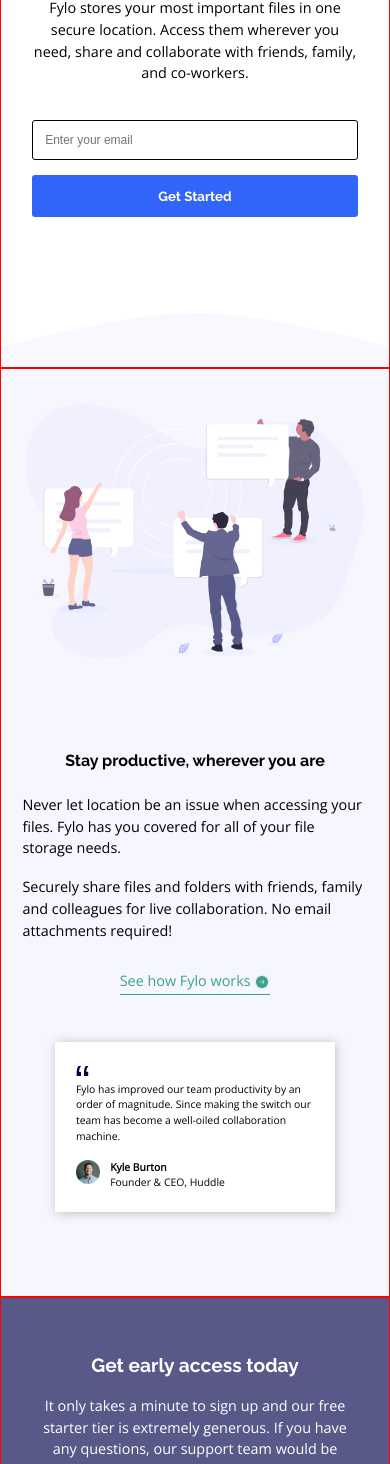
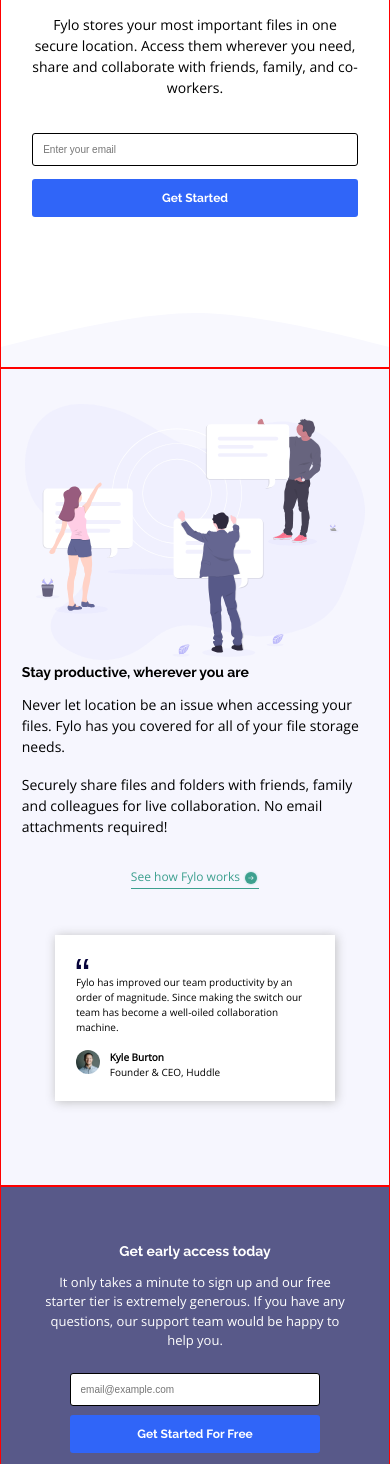
Before and after one commit to cornelisgijsbert/FEM-solutions, a plain HTML site: page landing-page/fylo-landing-page-with-two-column-layout-master/index.html in a window 390 px wide. Shown: the part 536-2000 px from the top of the page. Drawn offline with nearby package versions, Linux system fonts and the light colour scheme.

Commit message:
restyling two column landing page

```diff
--- a/landing-page/fylo-landing-page-with-two-column-layout-master/css/style.css
+++ b/landing-page/fylo-landing-page-with-two-column-layout-master/css/style.css
@@ -56,11 +56,82 @@
     box-sizing: border-box;
 }
 
+html {
+    font-size: 62.5%;
+}
+
 body {
     background: white;
-    font-size: 14px;
+    font-size: 1.4rem;
     font-family: 'Open Sans', sans-serif;
     font-weight: 400;
+}
+
+a {
+    text-decoration: none;
+    color: rgb(61, 160, 143);
+    border-bottom: solid 0.1em rgb(61, 160, 143);
+    padding-bottom: 0.3em;
+    font-size: 1.2rem;
+}
+
+a img {
+    vertical-align: middle;
+}
+
+form {
+    display: flex;
+    flex-direction: column;
+    margin: auto;
+}
+
+input[type=text] {
+    color: var(--light-gray);
+    border-radius: 3px;
+    border: black solid 1px;
+}
+
+input[type=button] {
+    background-color: var(--bright-blue);
+    color: white;
+    font-family: 'Raleway', sans-serif;
+    font-weight: 700;
+    border: none;
+    border-radius: 3px;
+}
+
+h1 {
+    font-size: 3rem;
+    font-family: 'Raleway', sans-serif;
+    font-weight: 700;
+    line-height: 1.233;
+    padding-bottom: 1em;
+}
+
+h2 {
+    font-size: 1.4rem;
+    font-family: 'Raleway', sans-serif;
+    font-weight: 700;
+    margin-bottom: 1em;
+}
+
+h3 {
+    font-size: 1.4rem;
+    font-family: 'Raleway', sans-serif;
+    font-weight: 700;
+    margin-top: 5.5em;
+    margin-bottom: 1.5em;
+    text-align: center;
+}
+
+section {
+    width: auto;
+    max-height: 100%;
+    display: grid;
+    grid-template-columns: auto;
+    grid-template-rows: auto auto;
+    border: 1px solid red;
+    /* only temp */
 }
 
 main {
@@ -90,7 +161,7 @@
 header ul {
     list-style: none;
     font-family: 'Raleway', sans-serif;
-    font-size: 0.8rem;
+    font-size: 1.4rem;
     align-self: center;
 }
 
@@ -106,79 +177,10 @@
     margin-left: 20px;
 }
 
-section {
-    width: auto;
-    max-height: 100%;
-    display: grid;
-    grid-template-columns: auto;
-    grid-template-rows: auto auto;
-    border: 1px solid red; /* only temp */
-}
-
 section figure img {
     max-width: 100%;
     height: auto;
     /*text-align: center;*/
-}
-
-h1 {
-    font-size: 1.5rem;
-    font-family: 'Raleway', sans-serif;
-    font-weight: 700;
-    line-height: 1.4em;
-    padding-bottom: 1em;
-}
-
-h2 {
-    font-size: 1.2rem;
-    font-family: 'Raleway', sans-serif;
-    font-weight: 700;
-    margin-bottom: 1em;
-}
-
-h3 {
-    font-size: 1rem;
-    font-family: 'Raleway', sans-serif;
-    font-weight: 700;
-    margin-top: 5.5em;
-    margin-bottom: 1.5em;
-    text-align: center;
-}
-
-.section-middle p:nth-child(4) {
-    text-align: center;
-}
-
-a {
-    text-decoration: none;
-    color: rgb(61, 160, 143);
-    border-bottom: solid 0.1em rgb(61, 160, 143);
-    padding-bottom: 0.3em;
-}
-
-a img {
-    vertical-align: middle;
-}
-
-form {
-    display: flex;
-    flex-direction: column;
-    margin: auto;
-}
-
-input[type=text] {
-    color: var(--light-gray);
-    border-radius: 3px;
-    border: black solid 1px;
-}
-
-input[type=button] {
-    background-color: var(--bright-blue);
-    color: white;
-    font-family: 'Raleway', sans-serif;
-    font-weight: 700;
-    border: none;
-    border-radius: 3px;
 }
 
 .section-top {
@@ -196,30 +198,32 @@
 .section-top .figure-top {
     /*margin-top: 6em;*/
     margin-bottom: 2em;
-    border: 1px solid blue; /* only temp*/
+    border: 1px solid blue;
+    /* only temp*/
 }
 
 .section-top p {
     /*padding-bottom: 25px;*/
-    font-size: 0.9rem;
-    line-height: 1.5em;
+    font-size: 1.4rem;
+    line-height: 1.5;
 }
 
 .section-top input[type=text] {
     padding: 1em;
-    font-size: 0.75rem;
+    font-size: 1rem;
 }
 
 .section-top input[type=button] {
     padding: 1em;
     margin-top: 1.1em;
+    font-size: 1.2rem;
 }
 
 .section-middle {
     background-color: var(--light-grayish-blue);
     padding-top: 2.5em;
-    padding-right: 5.5%;
-    padding-left: 5.5%;
+    padding-right: 5.33%;
+    padding-left: 5.33%;
     padding-bottom: 6em;
 }
 
@@ -230,8 +234,12 @@
 
 .section-middle p {
     /*padding-bottom: 25px;*/
-    font-size: 0.9rem;
-    line-height: 1.5em;
+    font-size: 1.4rem;
+    line-height: 1.5;
+}
+
+.section-middle p:nth-child(4) {
+    text-align: center;
 }
 
 div.review {
@@ -255,7 +263,7 @@
 }
 
 div.review p {
-    font-size: 0.65rem;
+    font-size: 1rem;
 }
 
 div.review p img {
@@ -271,26 +279,26 @@
     background-color: var(--desatutered-blue);
     color: white;
     padding-top: 4em;
-    padding-left: 10%;
-    padding-right: 10%;
+    padding-left: 9.53%;
+    padding-right: 9.53%;
     padding-bottom: 5em;
     text-align: center;
 }
 
 .section-bottom input[type=text] {
     padding: 1em;
-    font-size: 0.6rem;
+    font-size: 1rem;
 }
 
 .section-bottom input[type=button] {
     margin-top: 0.8em;
     padding: 1em;
-    font-size: 0.6rem;
+    font-size: 1.2rem;
 }
 
 .section-bottom p {
     padding-bottom: 1.7em;
-    font-size: 0.9rem;
+    font-size: 1.3rem;
     line-height: 1.5em;
 }
 
@@ -303,7 +311,7 @@
     padding-right: 11%;
     padding-bottom: 4em;
     padding-left: 11%;
-    font-size: 1.1em;
+    font-size: 1.4em;
 }
 
 .section-colofoon figure {
@@ -331,9 +339,14 @@
     display: inline;
 }
 
-@media only screen and (orientation: landscape) {
+@media only screen and (min-width:1440px) {
     header {
         margin-top: 65px;
+        margin-right: auto;
+        margin-left: auto;
+        padding-right: 5.5%;
+        padding-left: 5.5%;
+        max-width: 1440px;
     }
     section {
         grid-template-columns: 1fr 1fr;
@@ -349,6 +362,7 @@
     .section-middle,
     .section-bottom,
     .section-colofoon {
+        max-width: 1440px;
         padding-right: 5.5%;
         padding-left: 5.5%;
         text-align: left;
@@ -356,26 +370,27 @@
     h3 {
         text-align: left;
     }
-
     .section-top h1 {
         padding-top: 2.5em;
     }
-
     .section-top form {
         flex-direction: row;
         justify-content: space-between;
     }
-
     .section-top input[type=text] {
         padding: 1.2em 4em 1.2em 4em;
         font-size: 0.75rem;
     }
-
     .section-top input[type=button] {
         padding: 1.1em 3em 1.1em 3em;
         margin-top: 0;
     }
-
+    h2 {
+        font-size: 3rem;
+    }
+    h3 {
+        font-size: 2.4rem;
+    }
     .section-middle p:nth-child(4) {
         text-align: left;
     }
--- a/landing-page/fylo-landing-page-with-two-column-layout-master/index.html
+++ b/landing-page/fylo-landing-page-with-two-column-layout-master/index.html
@@ -1,14 +1,16 @@
 <!DOCTYPE html>
 <html lang="en">
-
 <head>
   <meta charset="UTF-8">
-    <meta content="width=device-width, initial-scale=1.0" name="viewport">
-    <!-- displays site properly based on user's device -->
-    <link href="./images/favicon-32x32.png" rel="icon" sizes="32x32" type="image/png">
-    <link href="css/style.css" rel="stylesheet">
-    <title>Frontend Mentor | Fylo landing page with two column layout</title>
-    <!-- Feel free to remove these styles or customise in your own stylesheet 👍 -->
+  <meta content="width=device-width, initial-scale=1.0"
+        name="viewport"><!-- displays site properly based on user's device -->
+  <link href="./images/favicon-32x32.png"
+        rel="icon"
+        sizes="32x32"
+        type="image/png">
+  <link href="css/style.css"
+        rel="stylesheet">
+  <title>Frontend Mentor | Fylo landing page with two column layout</title><!-- Feel free to remove these styles or customise in your own stylesheet 👍 -->
 
   <style>
         .attribution {
@@ -21,12 +23,12 @@
         }
   </style>
 </head>
-
 <body>
   <main>
     <header>
       <figure>
-                <img alt="Bedrijfs logo" src="images/logo.svg">
+        <img alt="Bedrijfs logo"
+                src="images/logo.svg">
       </figure>
       <ul>
         <li>Features</li>
@@ -36,32 +38,39 @@
     </header>
     <section class="section-top">
       <figure class="figure-top">
-                <img alt="" src="images/illustration-1.svg">
+        <img alt=""
+                src="images/illustration-1.svg">
       </figure>
       <div>
         <h1>All your files in one secure location, accessible anywhere.</h1>
         <p style="margin-bottom: 2.5em;">Fylo stores your most important files in one secure location. Access them wherever you need, share and collaborate with friends, family, and co-workers.</p>
         <form action="">
-                    <input placeholder="Enter your email" type="text"> <input type="button" value="Get Started">
+          <input placeholder="Enter your email"
+                type="text"> <input type="button"
+                value="Get Started">
         </form>
       </div>
     </section>
     <section class="section-middle">
       <figure class="figure-middle">
-                <img alt="" src="images/illustration-2.svg">
+        <img alt=""
+                src="images/illustration-2.svg">
       </figure>
       <div>
-                <h3>Stay productive, wherever you are</h3>
+        <h2>Stay productive, wherever you are</h2>
         <p style="margin-bottom: 1.2em;">Never let location be an issue when accessing your files. Fylo has you covered for all of your file storage needs.</p>
         <p>Securely share files and folders with friends, family and colleagues for live collaboration. No email attachments required!</p>
         <p style="margin-bottom: 3.5em; margin-top: 2em;"><a href="#">See how Fylo works <img alt=""
              src="images/icon-arrow.svg"></a></p>
         <div class="review">
           <figure class="figure-review">
-                        <img alt="" class="figure-review-quotes" src="images/icon-quotes.svg">
+            <img alt=""
+                    class="figure-review-quotes"
+                    src="images/icon-quotes.svg">
           </figure>
           <p>Fylo has improved our team productivity by an order of magnitude. Since making the switch our team has become a well-oiled collaboration machine.</p>
-                    <p style="margin-top: 1.5em;"><img alt="" src="images/avatar-testimonial.jpg"><b>Kyle Burton<br></b> Founder & CEO, Huddle</p>
+          <p style="margin-top: 1.5em;"><img alt=""
+               src="images/avatar-testimonial.jpg"><b>Kyle Burton<br></b> Founder & CEO, Huddle</p>
         </div>
       </div>
     </section>
@@ -70,17 +79,26 @@
         <h2>Get early access today</h2>
         <p>It only takes a minute to sign up and our free starter tier is extremely generous. If you have any questions, our support team would be happy to help you.</p>
       </div>
-            <form action="" class="width-80">
-                <input placeholder="email@example.com" type="text"> <input type="button" value="Get Started For Free">
+      <form action=""
+            class="width-80">
+        <input placeholder="email@example.com"
+              type="text"> <input type="button"
+              value="Get Started For Free">
       </form>
     </section>
     <section class="section-colofoon">
       <figure>
-                <img alt="" class="img-filter" src="images/logo.svg">
+        <img alt=""
+                class="img-filter"
+                src="images/logo.svg">
       </figure>
       <ul>
-                <li><img alt="icon Phone" class="mr-1em" src="images/icon-phone.svg"> Phone: +1-543-123-4567</li>
-                <li><img alt="icon mail" class="mr-1em" src="images/icon-email.svg"> example@fylo.com</li>
+        <li><img alt="icon Phone"
+             class="mr-1em"
+             src="images/icon-phone.svg"> Phone: +1-543-123-4567</li>
+        <li><img alt="icon mail"
+             class="mr-1em"
+             src="images/icon-email.svg"> example@fylo.com</li>
       </ul>
       <ul>
         <li>About Us</li>
@@ -94,15 +112,21 @@
         <li>Privacy</li>
       </ul>
       <ul style="align-self: center;">
-                <li class="social-media"><img src="images/402-facebook2.svg" alt="" class="img-filter"></li>
-                <li class="social-media"><img src="images/407-twitter.svg" alt="" class="img-filter"></li>
-                <li class="social-media"><img src="images/403-instagram.svg" alt="" class="img-filter"></li>
+        <li class="social-media"><img alt=""
+             class="img-filter"
+             src="images/402-facebook2.svg"></li>
+        <li class="social-media"><img alt=""
+             class="img-filter"
+             src="images/407-twitter.svg"></li>
+        <li class="social-media"><img alt=""
+             class="img-filter"
+             src="images/403-instagram.svg"></li>
       </ul>
     </section>
   </main>
   <footer>
-        <p class="attribution">Challenge by <a href="https://www.frontendmentor.io?ref=challenge" target="_blank">Frontend Mentor</a>. Coded by <a href="#">Your Name Here</a>.</p>
+    <p class="attribution">Challenge by <a href="https://www.frontendmentor.io?ref=challenge"
+       target="_blank">Frontend Mentor</a>. Coded by <a href="#">Your Name Here</a>.</p>
   </footer>
 </body>
-
 </html>
```
Lines whose indentation alone changed are shown as unchanged.
